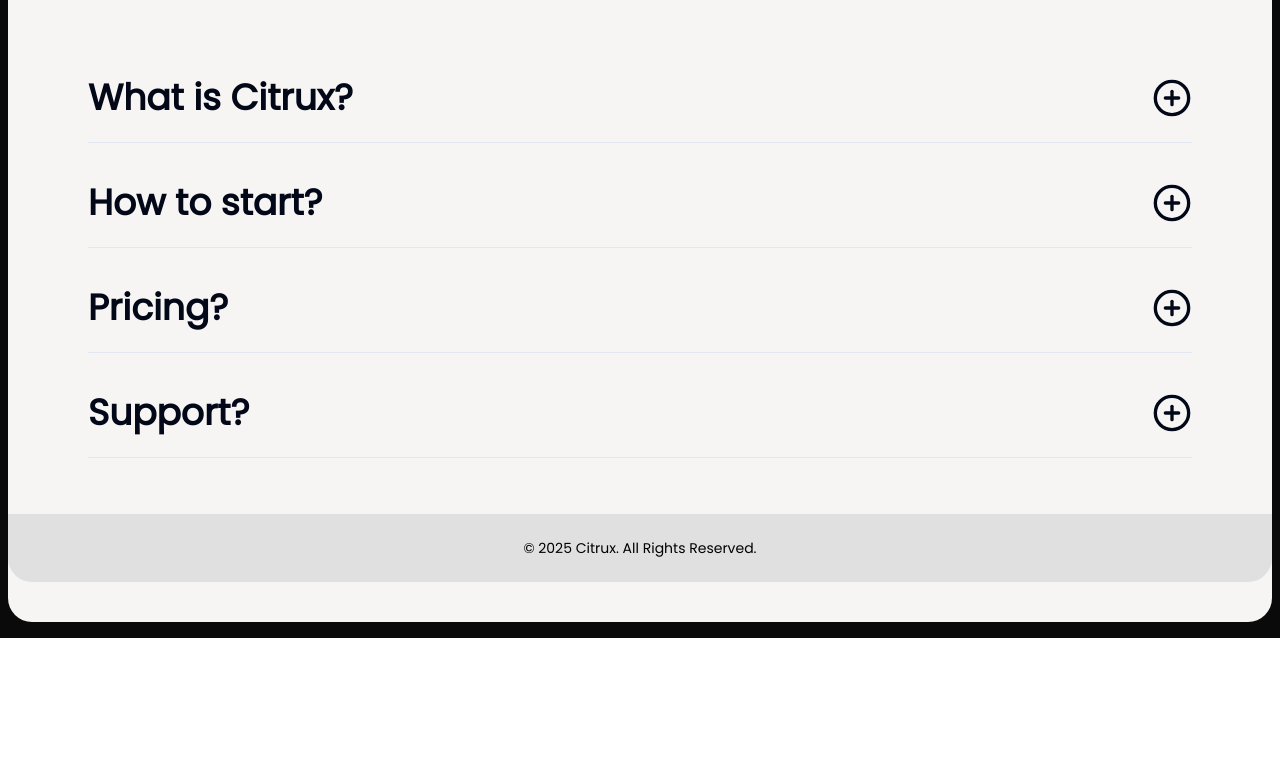
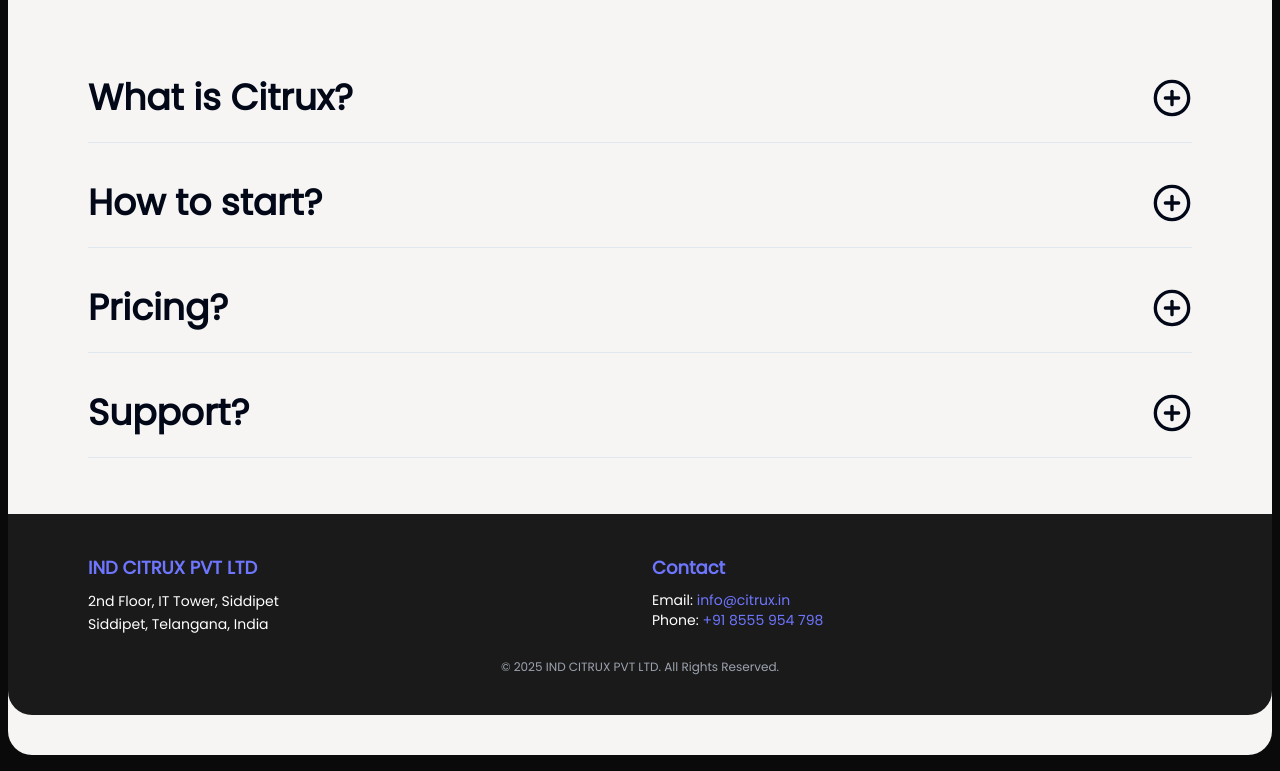
Before and after one commit to balumanthena/indcitrux, a Next.js app: page / in a window 1280 px wide. Shown: the part 9075-9846 px from the top of the page. Before the commit the page ends 9713 px from the top, so only its background shows below. Built offline with nearby package versions, Linux system fonts and the light colour scheme.

Commit message:
Initial commit

```diff
--- a/app/faq.tsx
+++ b/app/faq.tsx
@@ -25,7 +25,7 @@
             </AccordionTrigger>
             <AccordionContent>
               Citrux is a full-fledged marketing agency that specializes in
-              branding, web design, and digital marketing.
+              branding, web design, and digital marketing,  and health services including medical coding and RCM solutions..
             </AccordionContent>
           </AccordionItem>
           <AccordionItem value="item-2">
@@ -57,12 +57,24 @@
         </Accordion>
       </div>
 
-      {/* Footer Section */}
-      <footer className="bg-[#e0e0e0] text-black py-6 mt-10 rounded-b-3xl">
-        <div className="container mx-auto px-6 md:px-20 text-center">
-          <div className="text-sm hover:text-[#6e76ff] transition-colors duration-300">
-            © {new Date().getFullYear()} Citrux. All Rights Reserved.
+      {/* Stylish Footer Section */}
+      <footer className="bg-[#1a1a1a] text-white py-10 mt-10 rounded-b-3xl">
+        <div className="container mx-auto px-6 md:px-20 grid md:grid-cols-2 gap-6 text-sm">
+          <div>
+            <h3 className="text-lg font-semibold text-[#6e76ff] mb-2">IND CITRUX PVT LTD</h3>
+            <p className="leading-relaxed">
+              2nd Floor, IT Tower, Siddipet<br />
+              Siddipet, Telangana, India
+            </p>
           </div>
+          <div>
+            <h3 className="text-lg font-semibold text-[#6e76ff] mb-2">Contact</h3>
+            <p>Email: <a href="mailto:info@citrux.in" className="text-[#6e76ff] hover:underline">info@citrux.in</a></p>
+            <p>Phone: <a href="tel:+918555954798" className="text-[#6e76ff] hover:underline">+91 8555 954 798</a></p>
+          </div>
+        </div>
+        <div className="text-center text-xs text-gray-400 mt-6">
+          © {new Date().getFullYear()} IND CITRUX PVT LTD. All Rights Reserved.
         </div>
       </footer>
     </div>
--- a/app/layout.tsx
+++ b/app/layout.tsx
@@ -14,8 +14,8 @@
   );
 
 export const metadata: Metadata = {
-  title: "Citrux",
-  description: "At Citrux, we specialize in building cutting-edge digital solutions that drive business success. From full-stack web applications to AI-driven tools, we craft innovative software that enhances user experience and maximizes efficiency.",
+  title: "Ind Citrux Pvt Ltd",
+  description: "At Citrux, we build innovative digital solutions—ranging from full-stack apps to AI tools—designed to boost efficiency and user experience. We also offer expert healthcare services, including medical coding, RCM, and workflow optimization for providers.",
 };
 
 export default function RootLayout({
```
